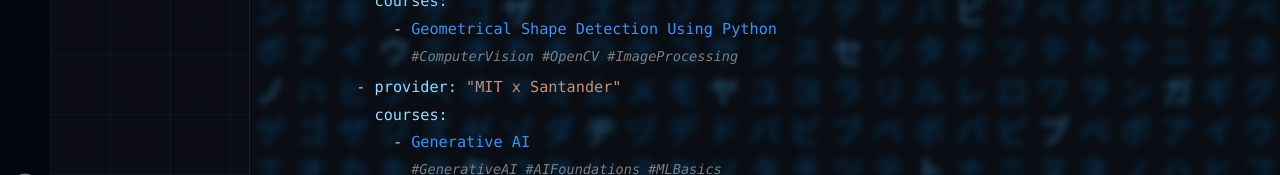
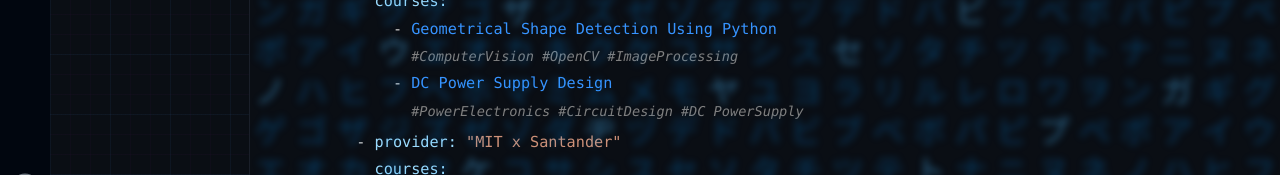
Before and after one commit to shaxntanu/VSCode-Portfolio, a Next.js app: page /certificates in a window 1280 px wide. Shown: the part 516-691 px from the top of the page. Built offline with nearby package versions, Linux system fonts and the light colour scheme; no server answers; a web font is replaced by a local one.

Commit message:
Add DC Power Supply Design certificate

```diff
--- a/pages/certificates.tsx
+++ b/pages/certificates.tsx
@@ -23,7 +23,8 @@ const certificateData: CertificateCategory[] = [
       {
         provider: "ELC Thapar",
         courses: [
-          { name: "Geometrical Shape Detection Using Python", url: "https://drive.google.com/file/d/1REfRVbNwPe1F2IFPOBTny1fCYRTbOdnq/view?usp=sharing", tags: ["#ComputerVision", "#OpenCV", "#ImageProcessing"] }
+          { name: "Geometrical Shape Detection Using Python", url: "https://drive.google.com/file/d/1REfRVbNwPe1F2IFPOBTny1fCYRTbOdnq/view?usp=sharing", tags: ["#ComputerVision", "#OpenCV", "#ImageProcessing"] },
+          { name: "DC Power Supply Design", url: "https://drive.google.com/file/d/1FSywrxY8VtJcr7fklcgQwK2qmxjC2p16/view?usp=sharing", tags: ["#PowerElectronics", "#CircuitDesign", "#DC PowerSupply"] }
         ]
       },
       {
```
